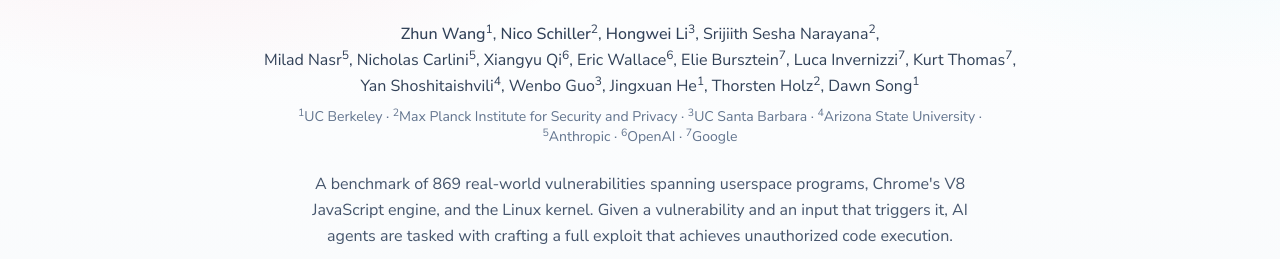
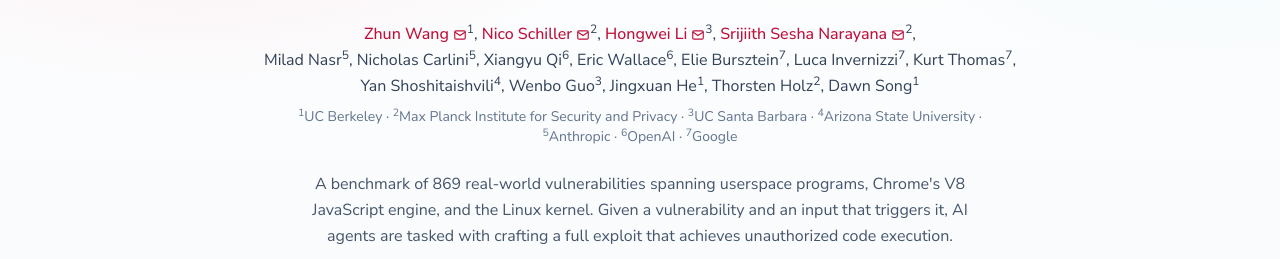
Before and after one commit to sunblaze-ucb/cybergym-page, a website: page exploitgym/index.html in a window 1280 px wide. Shown: the part 235-494 px from the top of the page. Drawn offline with Linux system fonts and the light colour scheme.

Commit message:
Dark hero band fix; explicit email links for corresponding authors

```diff
--- a/assets/css/src.css
+++ b/assets/css/src.css
@@ -81,6 +81,10 @@
     color: var(--accent-strong);
     background: var(--accent-soft);
   }
+  /* Author with an explicit email link: accent color + envelope icon. */
+  .email-author { @apply font-medium underline-offset-2 hover:underline; color: var(--accent-strong); }
+  .email-ico { @apply ml-1 inline-block h-3.5 w-3.5; vertical-align: -0.18em; }
+
   .section-title { @apply text-3xl sm:text-4xl font-bold tracking-tight text-slate-900; }
   .lede { @apply text-lg leading-relaxed text-slate-600; }
 
--- a/exploitgym/index.html
+++ b/exploitgym/index.html
@@ -47,10 +47,10 @@
 
       <!-- Authors -->
       <div class="mx-auto mt-6 max-w-4xl text-base leading-relaxed text-slate-700">
-        <a class="font-medium hover:underline" href="mailto:zhun.wang@berkeley.edu">Zhun Wang</a><sup>1</sup>,
-        <a class="font-medium hover:underline" href="mailto:nico.schiller@mpi-sp.org">Nico Schiller</a><sup>2</sup>,
-        <a class="font-medium hover:underline" href="mailto:hongwei@ucsb.edu">Hongwei Li</a><sup>3</sup>,
-        Srijiith Sesha Narayana<sup>2</sup>,
+        <a class="email-author" href="mailto:zhun.wang@berkeley.edu" title="Email Zhun Wang">Zhun Wang<svg viewBox="0 0 24 24" class="email-ico" fill="none" stroke="currentColor" stroke-width="2" aria-hidden="true"><rect x="3" y="5" width="18" height="14" rx="2"/><path d="m3 7 9 6 9-6"/></svg></a><sup>1</sup>,
+        <a class="email-author" href="mailto:nico.schiller@mpi-sp.org" title="Email Nico Schiller">Nico Schiller<svg viewBox="0 0 24 24" class="email-ico" fill="none" stroke="currentColor" stroke-width="2" aria-hidden="true"><rect x="3" y="5" width="18" height="14" rx="2"/><path d="m3 7 9 6 9-6"/></svg></a><sup>2</sup>,
+        <a class="email-author" href="mailto:hongwei@ucsb.edu" title="Email Hongwei Li">Hongwei Li<svg viewBox="0 0 24 24" class="email-ico" fill="none" stroke="currentColor" stroke-width="2" aria-hidden="true"><rect x="3" y="5" width="18" height="14" rx="2"/><path d="m3 7 9 6 9-6"/></svg></a><sup>3</sup>,
+        <a class="email-author" href="mailto:srijiith.sesha-narayana@mpi-sp.org" title="Email Srijiith Sesha Narayana">Srijiith Sesha Narayana<svg viewBox="0 0 24 24" class="email-ico" fill="none" stroke="currentColor" stroke-width="2" aria-hidden="true"><rect x="3" y="5" width="18" height="14" rx="2"/><path d="m3 7 9 6 9-6"/></svg></a><sup>2</sup>,
         <br>
         Milad Nasr<sup>5</sup>, Nicholas Carlini<sup>5</sup>,
         Xiangyu Qi<sup>6</sup>, Eric Wallace<sup>6</sup>, Elie Bursztein<sup>7</sup>, Luca Invernizzi<sup>7</sup>,
```
Also changed, not shown: cybergym/index.html (+2 -2 lines), assets/css/app.css.
